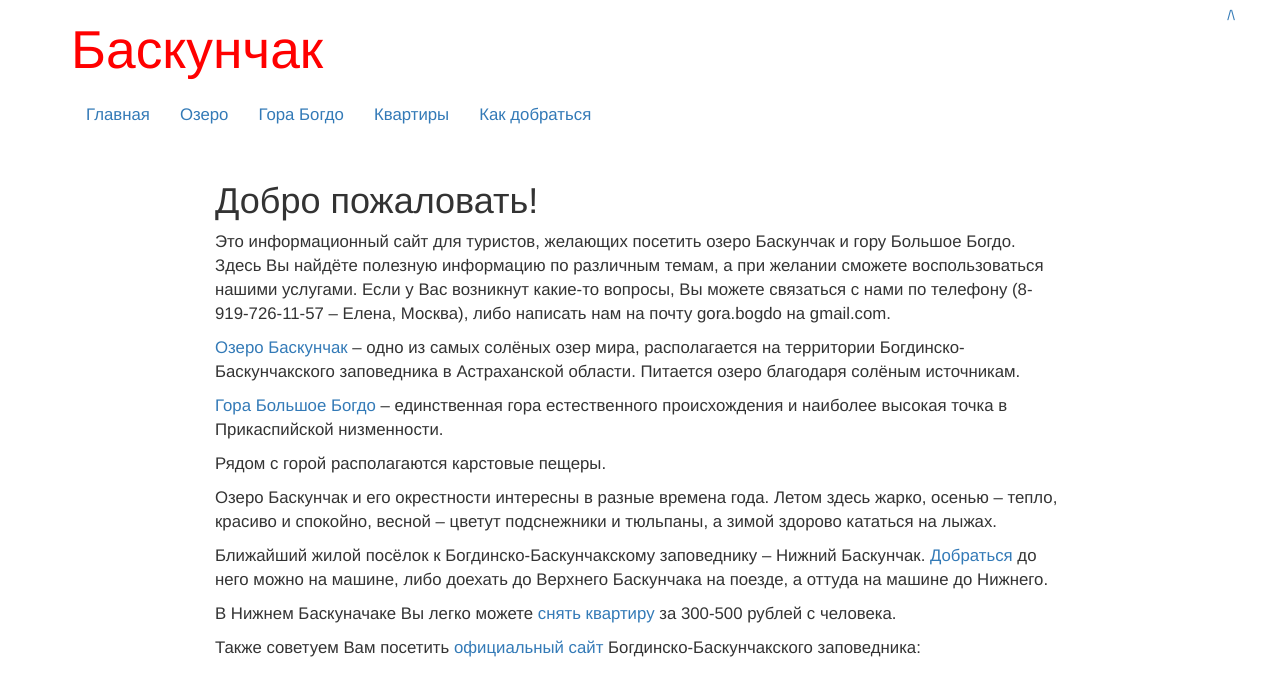
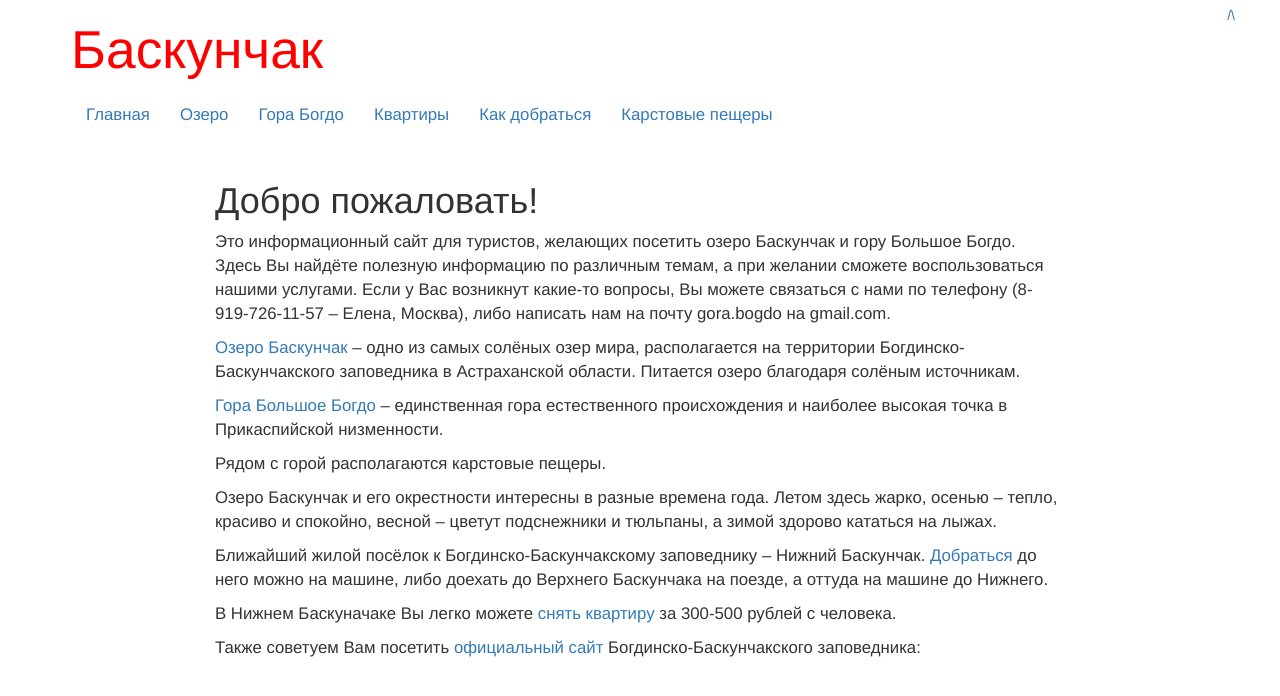
Before and after one commit to Baskunchak/baskunchak.github.io, a Jekyll site: the page built from index.md, in a window 1280 px wide. Shown: the top 696 px of the page. Built offline with Jekyll 4.4.1, drawn with Linux system fonts in a browser that asks for light colours.

Commit message:
Update default.html

```diff
--- a/_layouts/default.html
+++ b/_layouts/default.html
@@ -26,6 +26,7 @@
             <li><a href="mountain.html">Гора Богдо</a></li>
             <li><a href="flats.html">Квартиры</a></li>
             <li><a href="way.html">Как добраться</a></li>
+            <li><a href="caves.html">Карстовые пещеры</a></li>
           </ul>
         </nav>
       </div>
```
